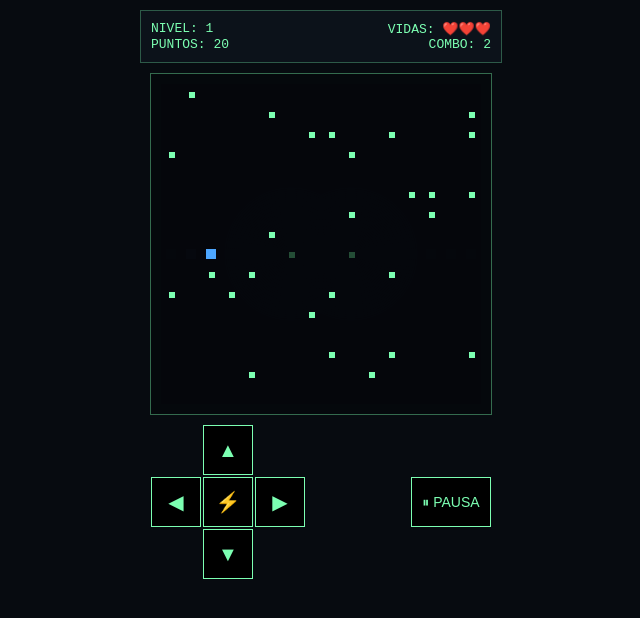
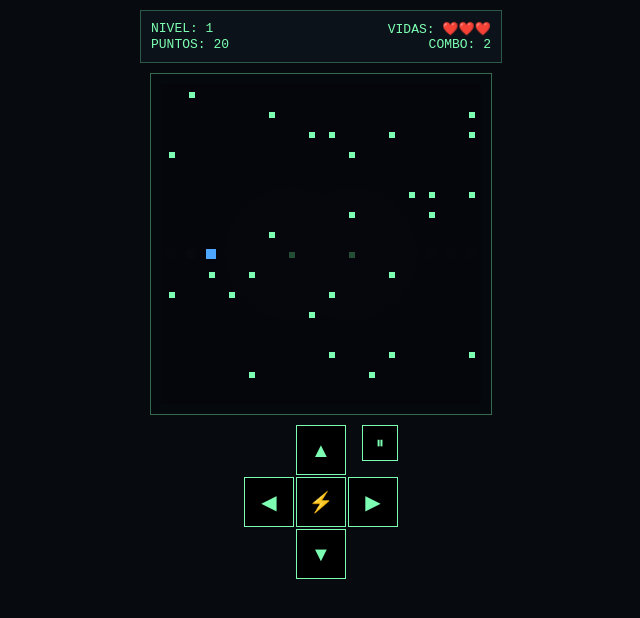
Before and after one commit to jlrmaster-creator/pepe_pulse_grid, a plain HTML site: page index.html in a window 1280 px wide. Shown: the whole page, without its empty margins (319-959 px from the left). Drawn offline with Linux system fonts and the light colour scheme.

Commit message:
Center d-pad, make pause button smaller (icon only)

```diff
--- a/index.html
+++ b/index.html
@@ -69,11 +69,10 @@ button{
 
 /* CONTROLS */
 #controls{
-  width:340px;
   margin-top:10px;
+  position:relative;
   display:flex;
-  justify-content:space-between;
-  align-items:center;
+  justify-content:center;
 }
 
 .dpad{
@@ -102,28 +101,25 @@ button{
   background:#1a2a1a;
 }
 
-.dpad-empty{
-  visibility:hidden;
-}
-
-.actions{
-  display:flex;
-  flex-direction:column;
-  gap:8px;
-}
-
-.actions button{
-  width:80px;
-  height:50px;
+#pauseBtn{
+  position:absolute;
+  top:0;
+  right:0;
+  width:36px;
+  height:36px;
   margin:0;
-  font-size:14px;
+  padding:0;
+  font-size:16px;
   cursor:pointer;
   user-select:none;
   -webkit-user-select:none;
   touch-action:manipulation;
+  background:black;
+  color:#7CFFB2;
+  border:1px solid #7CFFB2;
 }
 
-.actions button:active{
+#pauseBtn:active{
   background:#1a2a1a;
 }
 
@@ -184,9 +180,7 @@ button{
     <button data-dir="0,1">▼</button>
     <div></div>
   </div>
-  <div class="actions">
-    <button id="pauseBtn">⏸ PAUSA</button>
-  </div>
+  <button id="pauseBtn">⏸</button>
 </div>
 
 <script>
```
